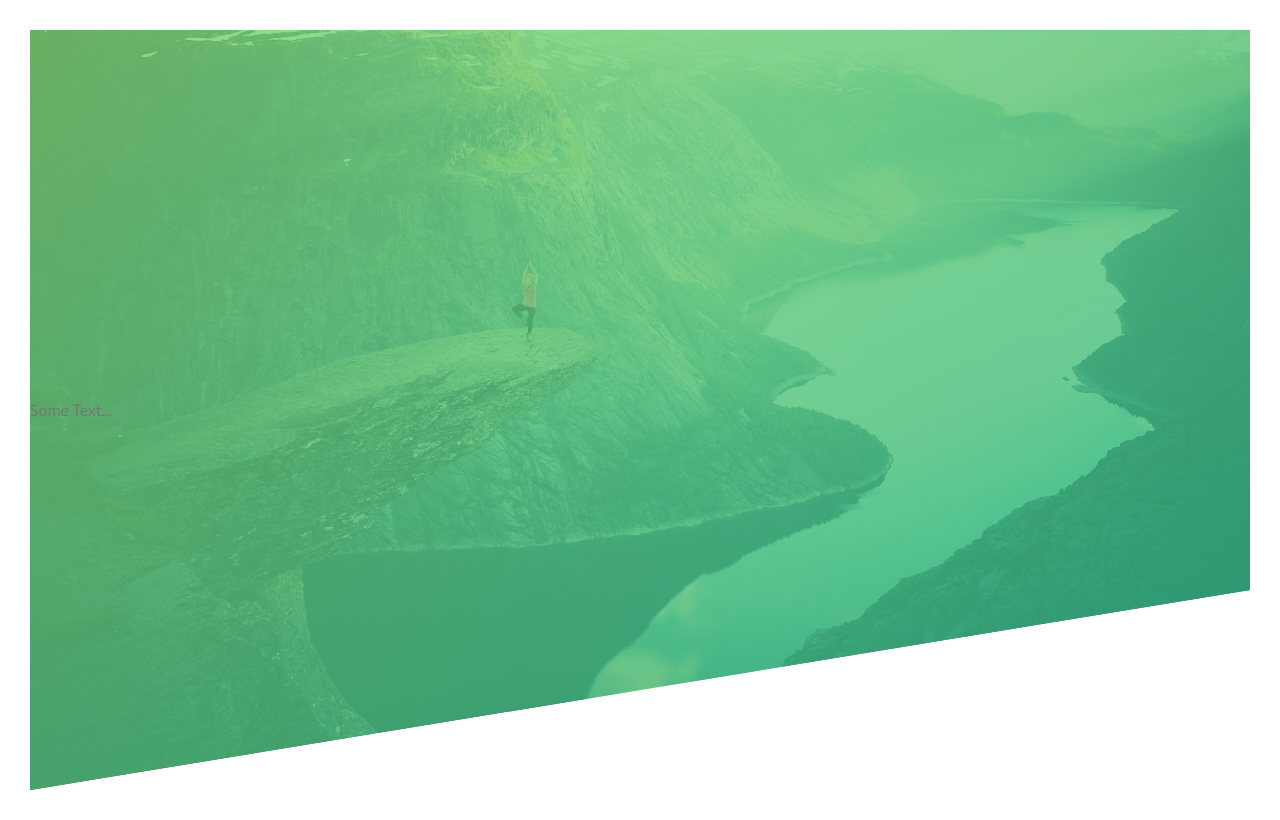
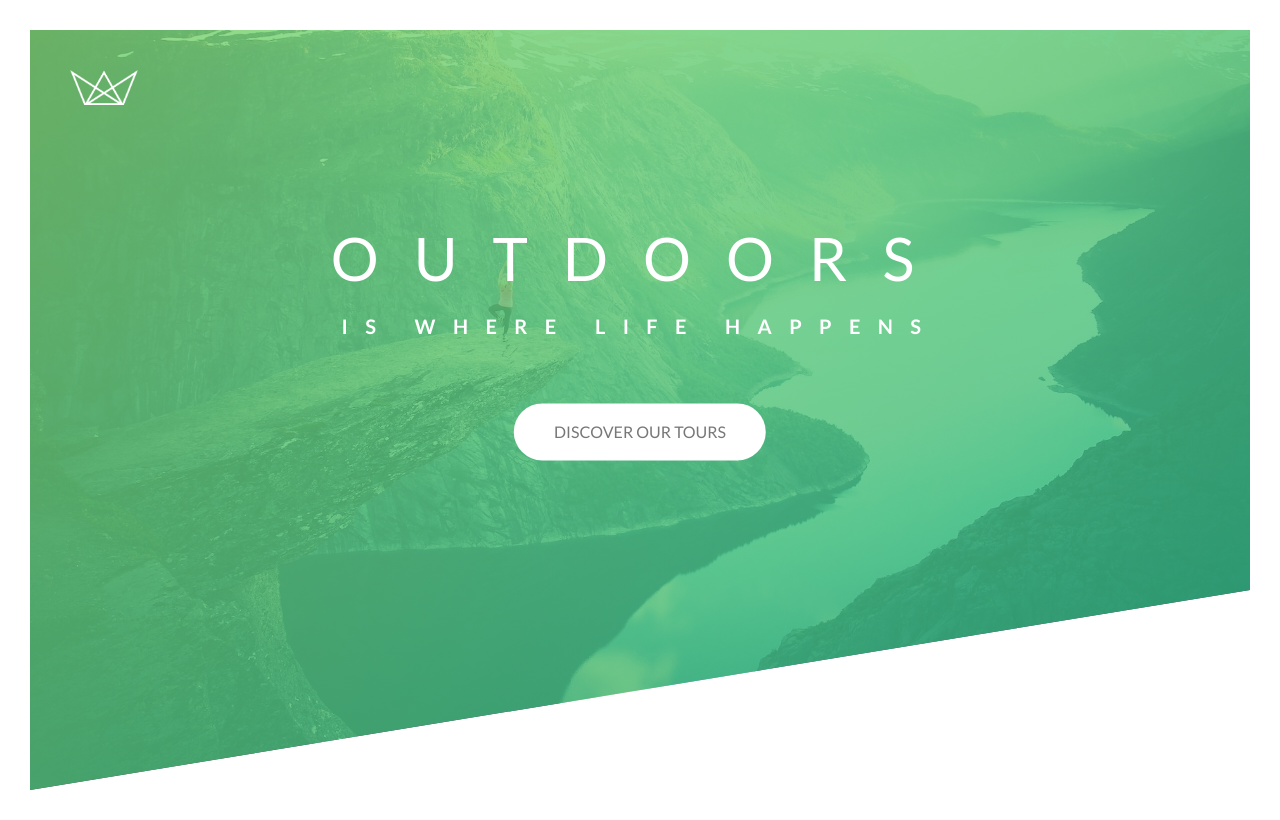
Before and after one commit to ryadav96/CSS-Practice, a plain HTML site: page Natours/index.html in a window 1280 px wide. Drawn offline with Linux system fonts and the light colour scheme.

Commit message:
implemented buton and text animation

```diff
--- a/Natours/css/style.css
+++ b/Natours/css/style.css
@@ -6,6 +6,7 @@ Medium green: #55c57a
 Dark green: #28b485
 
 */
+
 * {
   margin: 0px;
   padding: 0px;
@@ -21,7 +22,7 @@ body {
 }
 
 .header {
-  line-height: 95vh;
+  height: 95vh;
   background-image: linear-gradient(
       to right bottom,
       rgba(126, 213, 111, 0.8),
@@ -29,5 +30,104 @@ body {
     ),
     url(../img/hero.jpg);
   background-size: cover;
+  background-position: top;
   clip-path: polygon(0 0, 100% 0, 100% 70vh, 0 100%);
+  position: relative;
 }
+
+.logo-box {
+  position: absolute;
+  top: 40px;
+  left: 40px;
+}
+.logo {
+  height: 35px;
+}
+
+.text-box {
+  position: absolute;
+  top: 40%;
+  left: 50%;
+  transform: translate(-50%, -50%);
+  text-align: center;
+}
+
+.heading-primary {
+  color: #fff;
+  text-transform: uppercase;
+  backface-visibility: hidden;
+  margin-bottom: 60px;
+}
+
+.heading-primary-main {
+  display: block;
+  font-size: 60px;
+  font-weight: 400;
+  letter-spacing: 35px;
+  animation-name: moveInLeft;
+  animation-duration: 1s;
+  animation-timing-function: ease-out;
+}
+
+.heading-primary-sub {
+  display: block;
+  font-size: 20px;
+  font-weight: 700;
+  letter-spacing: 17.4px;
+  animation-name: moveInOut;
+  animation-duration: 1s;
+  animation-timing-function: ease-out;
+}
+
+@keyframes moveInLeft {
+  0% {
+    opacity: 0;
+    transform: translateX(-100px);
+  }
+  80% {
+transform: translateX(10px);
+  }
+  100% {
+    opacity: 1;
+    transform: translateX(0);
+  }
+}
+
+@keyframes moveInOut {
+    0% {
+      opacity: 0;
+      transform: translateX(100px);
+    }
+    80% {
+  transform: translateX(-10px);
+    }
+    100% {
+      opacity: 1;
+      transform: translateX(0);
+    }
+  }
+
+.btn:link,
+.btn:visited
+{
+text-transform: uppercase;
+text-decoration: none;
+padding: 15px 40px;
+display: inline-block;
+border-radius: 100px;
+transition: all .2s;
+}
+.btn:hover{
+    transform: translateY(-3px);
+    box-shadow: 0 10px 20px rgba(0, 0, 0, .2);
+
+}
+.btn:active{
+    transform: translateY(-1px);
+    box-shadow: 0 5px 10px rgba(0, 0, 0, .2);
+}
+
+.btn-white {
+background-color: #fff;
+color: #777;
+}
--- a/Natours/index.html
+++ b/Natours/index.html
@@ -1,18 +1,32 @@
 <!DOCTYPE html>
 <html lang="en">
-    <head class="header">
-        <meta charset="UTF-8">
-        <meta name="viewport" content="width=device-width, initial-scale=1.0">
 
-        <link href="https://fonts.googleapis.com/css?family=Lato:100,300,400,700,900" rel="stylesheet">
+<head class="header">
+    <meta charset="UTF-8" />
+    <meta name="viewport" content="width=device-width, initial-scale=1.0" />
 
-        <link rel="stylesheet" href="css/icon-font.css">
-        <link rel="stylesheet" href="css/style.css">
-        <link rel="shortcut icon" type="image/png" href="img/favicon.png">
+    <link href="https://fonts.googleapis.com/css?family=Lato:100,300,400,700,900" rel="stylesheet" />
 
-        <title>Natours | Exciting tours for adventurous people</title>
-    </head>
-    <body>
-        <header class="header">Some Text...</header>
-    </body>
+    <link rel="stylesheet" href="css/icon-font.css" />
+    <link rel="stylesheet" href="css/style.css" />
+    <link rel="shortcut icon" type="image/png" href="img/favicon.png" />
+
+    <title>Natours | Exciting tours for adventurous people</title>
+</head>
+
+<body>
+    <header class="header">
+        <div class="logo-box">
+            <img src="img/logo-white.png" alt="Logo" class="logo" />
+        </div>
+        <div class="text-box">
+            <h1 class="heading-primary">
+                <span class="heading-primary-main">outdoors</span>
+                <span class="heading-primary-sub">is where life happens</span>
+            </h1>
+            <a href="#" class="btn btn-white">Discover our Tours</a>
+        </div>
+    </header>
+</body>
+
 </html>
```
Also changed, not shown: README.md.
